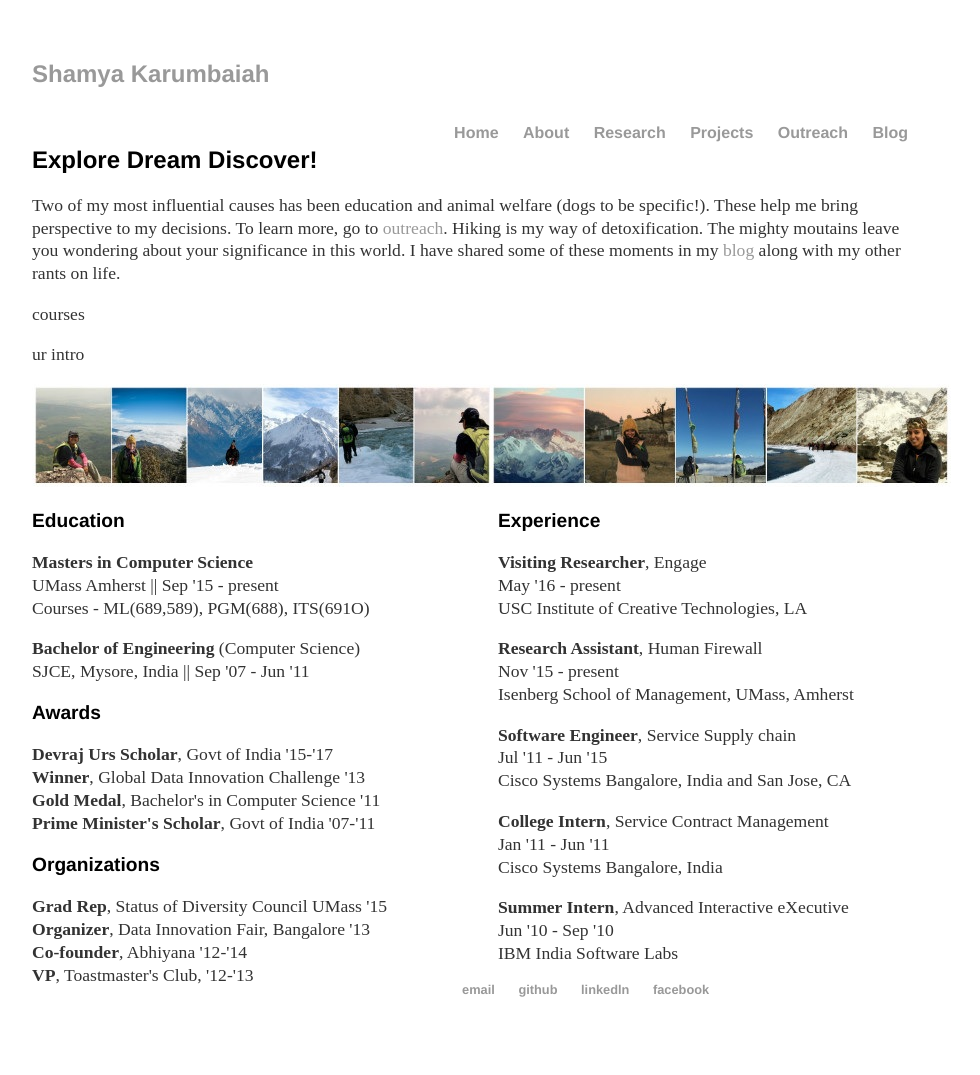
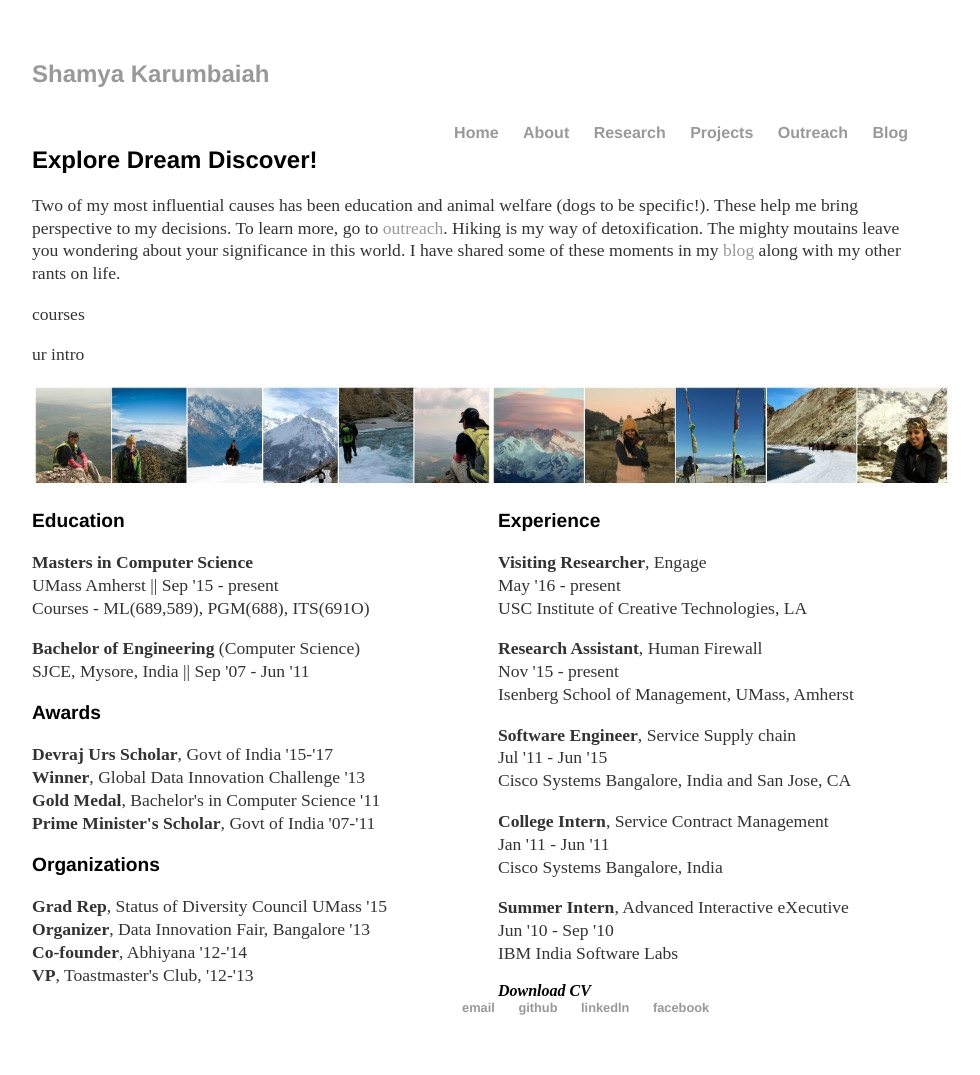
Before and after one commit to Shamya/shamyatest.github.io, a Jekyll site: the page built from about/index.html, in a window 1280 px wide. Shown: the whole page, without its empty margins (160-1140 px from the left). Built offline with Jekyll 4.4.1, drawn with Linux system fonts in a browser that asks for light colours.

Commit message:
Update index.html

```diff
--- a/about/index.html
+++ b/about/index.html
@@ -72,4 +72,6 @@ title: About Me
     Jun '10 - Sep '10 <br>
     IBM India Software Labs
   </p>
+
+  <a href="google.com"></a><b><i>Download CV</i> </b>
 </div>
```
